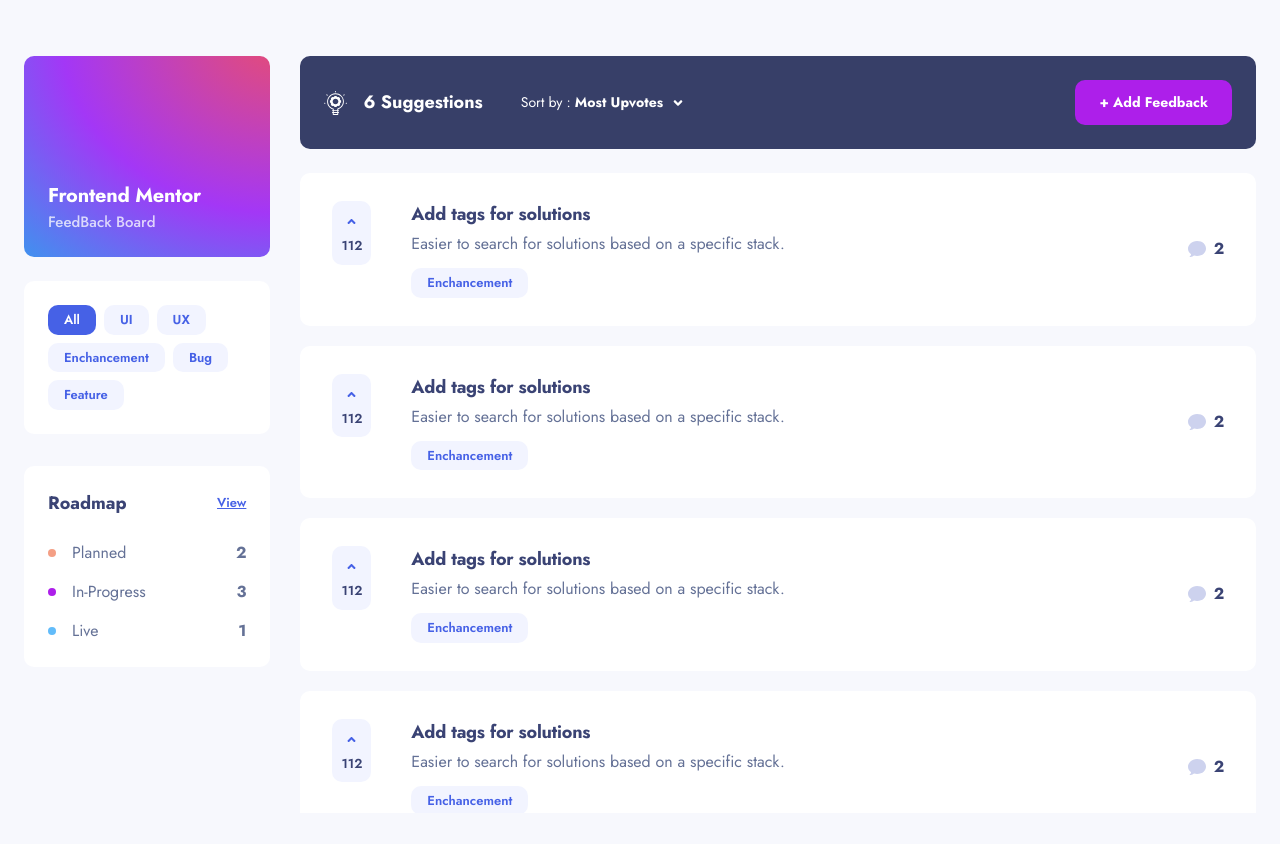
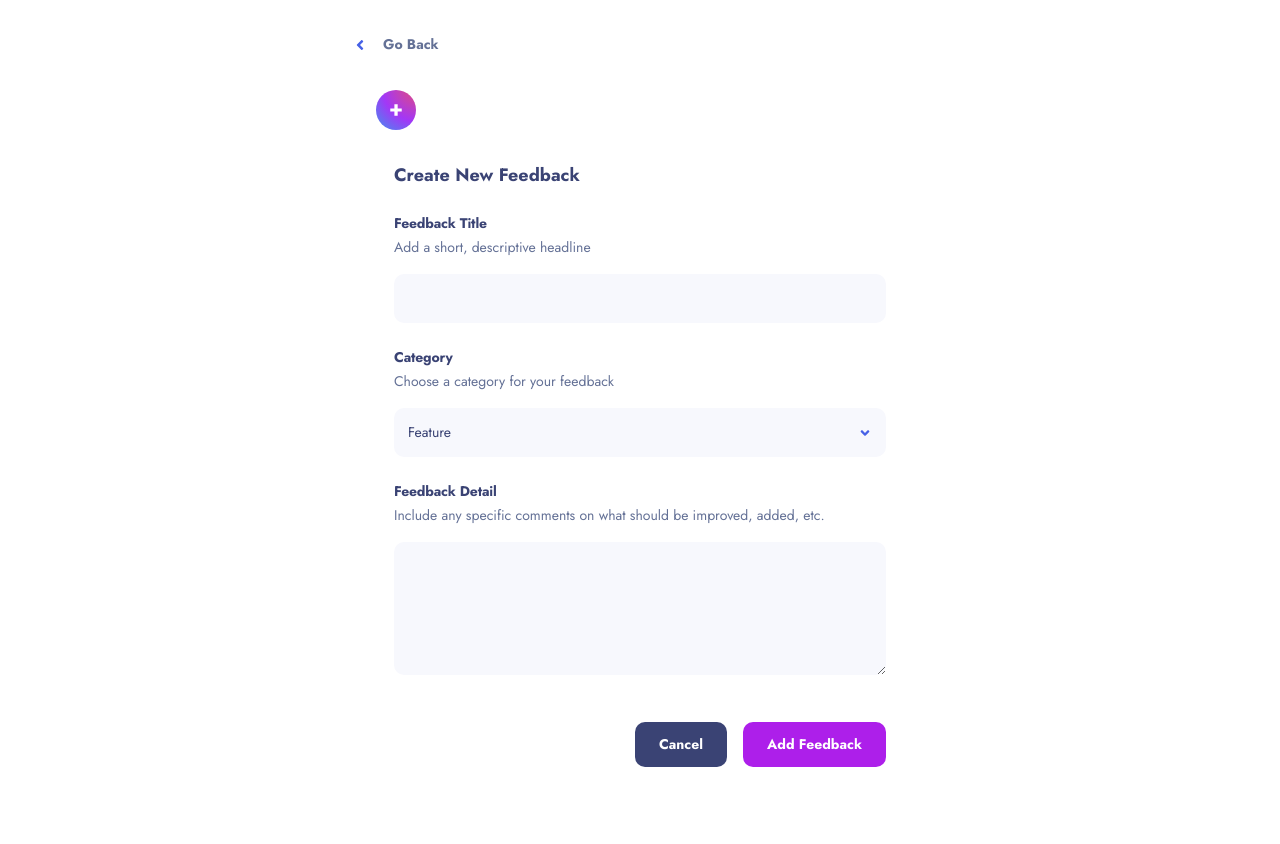
Before and after one commit to andreiwebdev/product-feedback-webapp, a React (Vite) app in the folder frontend/: page /add-feedback in a window 1280 px wide. Shown: the top 844 px of the page. After the commit the page ends 809 px from the top, so only its background shows below. Built offline with nearby package versions, Linux system fonts and the light colour scheme.

Commit message:
Update: Render feedbacks

```diff
--- a/frontend/package.json
+++ b/frontend/package.json
@@ -10,9 +10,13 @@
     "preview": "vite preview"
   },
   "dependencies": {
+    "@tanstack/react-query": "^5.18.0",
+    "@tanstack/react-query-devtools": "^5.18.0",
+    "axios": "^1.6.7",
     "react": "^18.2.0",
     "react-dom": "^18.2.0",
-    "react-icons": "^5.0.1"
+    "react-icons": "^5.0.1",
+    "react-router-dom": "^6.21.3"
   },
   "devDependencies": {
     "@types/react": "^18.2.43",
--- /dev/null
+++ b/frontend/src/api/feedbacks.ts
@@ -0,0 +1,19 @@
+import axios from "axios";
+
+export const getFeedbacks = () => {
+    return axios
+        .get(`${import.meta.env.VITE_API_URI}feedbacks`)
+        .then((response) => response.data);
+};
+
+export const createFeedback = (feedback: {
+    title: string;
+    category: string;
+    description: string;
+    upvotes: number;
+    comments: string[];
+}) => {
+    return axios
+        .post(`${import.meta.env.VITE_API_URI}feedbacks`, feedback)
+        .then((response) => response.data);
+};
--- a/frontend/src/components/SuggestionsScreen/ActionsTopBar.tsx
+++ b/frontend/src/components/SuggestionsScreen/ActionsTopBar.tsx
@@ -1,7 +1,13 @@
+import { useNavigate } from "react-router-dom";
 import { Dropdown } from "../common";
 import { SvgIdea } from "../svgs";
 
 export const ActionsTopBar = () => {
+    const navigate = useNavigate();
+
+    const handleAddFeedback = () => {
+        navigate("/add-feedback");
+    };
     return (
         <div className="mx-auto md:px-[24px] xl:px-0 xs:px-0 sm:max-w-3xl xl:w-full xl:max-w-full xl:mx-0">
             <div className="bg-navy w-full px-[24px] py-[8px] mb-[32px] flex items-center justify-between md:max-w-3xl md:mx-auto md:rounded-[10px] md:mb-[24px] md:py-[16px] md:px-[24px] xl:mx-0 xl:w-full xl:max-w-full xl:p-[24px]">
@@ -24,7 +30,10 @@
                         </div>
                     </div>
                 </div>
-                <div className="bg-purple rounded-[10px] text-white px-[16px] py-[10px] text-[13px] font-bold cursor-pointer w-fit md:text-[14px] md:py-[12px] md:px-[24px]">
+                <div
+                    onClick={handleAddFeedback}
+                    className="bg-purple rounded-[10px] text-white px-[16px] py-[10px] text-[13px] font-bold cursor-pointer w-fit md:text-[14px] md:py-[12px] md:px-[24px]"
+                >
                     + Add Feedback
                 </div>
             </div>
--- a/frontend/src/components/SuggestionsScreen/FeedbackCard.tsx
+++ b/frontend/src/components/SuggestionsScreen/FeedbackCard.tsx
@@ -2,20 +2,26 @@
 import CommentsIcon from "../../assets/shared/icon-comments.svg";
 import { useState } from "react";
 
-export const FeedbackCard = () => {
+export const FeedbackCard = (props: {
+    title: string;
+    category: string;
+    description: string;
+    upvotes: number;
+    comments: number;
+}) => {
     const [isUpvoted, setIsUpvoted] = useState(false);
 
     return (
         <div className="bg-white rounded-[10px] p-[24px] mb-[16px] last:mb-0 md:flex md:mb-[20px] md:items-start md:gap-[40px] md:relative md:py-[28px] md:px-[32px]">
             <div className="mb-[16px] md:mb-0 md:order-2 md:pr-[50px]">
                 <h3 className="text-darkNavy text-[13px] font-bold -tracking-[0.181px] mb-[9px] md:text-[18px] md:-tracking-[0.25px] md:mb-[4px]">
-                    Add tags for solutions
+                    {props.title}
                 </h3>
                 <p className="text-lightNavy text-[13px] mb-[8px] md:text-[16px] md:mb-[12px]">
-                    Easier to search for solutions based on a specific stack.
+                    {props.description}
                 </p>
                 <div className="bg-grey rounded-[10px] text-blue hover:bg-lighterBlue w-fit px-[16px] py-[5px] cursor-pointer text-[13px] font-semibold">
-                    Enchancement
+                    {props.category}
                 </div>
             </div>
             <div className="flex items-center justify-between md:order-1">
@@ -30,13 +36,13 @@
                             isUpvoted ? "text-white" : "text-blue"
                         }`}
                     />{" "}
-                    <span>112</span>
+                    <span>{props.upvotes}</span>
                 </div>
                 <div className="md:absolute right-[32px] top-1/2 transform -translate-y-1/2">
                     <div className="flex items-center gap-[8px]">
                         <img src={CommentsIcon} alt="comment icon" />
                         <div className="text-darkNavy text-[13px] font-bold -tracking-[0.181px] md:text-[16px]">
-                            2
+                            {props.comments}
                         </div>
                     </div>
                 </div>
--- a/frontend/src/components/SuggestionsScreen/NoFeedback.tsx
+++ b/frontend/src/components/SuggestionsScreen/NoFeedback.tsx
@@ -1,6 +1,13 @@
+import { useNavigate } from "react-router-dom";
 import NoFeedBackImage from "../../assets/suggestions/illustration-empty.svg";
 
 export const NoFeedback = () => {
+    const navigate = useNavigate();
+
+    const handleAddFeedback = () => {
+        navigate("/add-feedback");
+    };
+
     return (
         <div className="bg-white rounded-[10px] py-[76px] px-[25px] flex flex-col items-center justify-center text-center md:py-[110px] md:px-[140px] xl:px-[209px]">
             <img
@@ -15,7 +22,10 @@
                 Got a suggestion? Found a bug that needs to be squashed? We love
                 hearing about new ideas to improve our app.
             </p>
-            <div className="bg-purple rounded-[10px] text-white px-[16px] py-[10px] text-[13px] font-bold cursor-pointer w-fit md:text-[14px] md:py-[12px] md:px-[24px]">
+            <div
+                onClick={handleAddFeedback}
+                className="bg-purple rounded-[10px] text-white px-[16px] py-[10px] text-[13px] font-bold cursor-pointer w-fit md:text-[14px] md:py-[12px] md:px-[24px]"
+            >
                 + Add Feedback
             </div>
         </div>
--- a/frontend/src/components/SuggestionsScreen/SuggestionsScreen.tsx
+++ b/frontend/src/components/SuggestionsScreen/SuggestionsScreen.tsx
@@ -1,26 +1,42 @@
-import { ActionsTopBar, FeedbackCard } from ".";
+import { ActionsTopBar, FeedbackCard, NoFeedback } from ".";
 import { Sidebar } from "../Sidebar";
 import { Wrapper } from "../common";
+import { useQuery } from "@tanstack/react-query";
+import { getFeedbacks } from "../../api/feedbacks";
 
 export const SuggestionsScreen = () => {
+    const {
+        status,
+        error,
+        data: feedbacks,
+    } = useQuery({
+        queryKey: ["feedbacks"],
+        queryFn: getFeedbacks,
+    });
+
+    if (status === "pending") return <div>Loading...</div>;
+    if (status === "error") return <div>{JSON.stringify(error)}</div>;
+
     return (
         <div className="xl:flex xl:max-w-7xl xl:mx-auto xl:gap-[30px] xl:px-[24px] xl:h-full">
             <Sidebar />
             <div className="w-full">
                 <ActionsTopBar />
                 <Wrapper extraClasses="h-[80vh] overflow-auto">
-                    <div>
-                        <FeedbackCard />
-                        <FeedbackCard />
-                        <FeedbackCard />
-                        <FeedbackCard />
-                        <FeedbackCard />
-                        <FeedbackCard />
-                        <FeedbackCard />
-                        <FeedbackCard />
-                        <FeedbackCard />
-                        <FeedbackCard />
-                    </div>
+                    {feedbacks?.length ? (
+                        feedbacks?.map((feedback: any) => (
+                            <FeedbackCard
+                                key={feedback._id}
+                                title={feedback.title}
+                                category={feedback.category}
+                                description={feedback.description}
+                                upvotes={feedback.upvotes}
+                                comments={feedback.comments.length}
+                            />
+                        ))
+                    ) : (
+                        <NoFeedback />
+                    )}
                 </Wrapper>
             </div>
         </div>
--- a/frontend/src/main.tsx
+++ b/frontend/src/main.tsx
@@ -1,10 +1,30 @@
-import React from 'react'
-import ReactDOM from 'react-dom/client'
-import App from './App.tsx'
-import './index.css'
+import React from "react";
+import ReactDOM from "react-dom/client";
+import App from "./App.tsx";
+import "./index.css";
+import { RouterProvider, createBrowserRouter } from "react-router-dom";
+import { CreateNewFeedbackScreen } from "./components/CreateNewFeedbackScreen/index.tsx";
+import { QueryClient, QueryClientProvider } from "@tanstack/react-query";
+import { ReactQueryDevtools } from "@tanstack/react-query-devtools";
 
-ReactDOM.createRoot(document.getElementById('root')!).render(
-  <React.StrictMode>
-    <App />
-  </React.StrictMode>,
-)
+const router = createBrowserRouter([
+    {
+        path: "/",
+        element: <App />,
+    },
+    {
+        path: "/add-feedback",
+        element: <CreateNewFeedbackScreen />,
+    },
+]);
+
+const queryClient = new QueryClient();
+
+ReactDOM.createRoot(document.getElementById("root")!).render(
+    <React.StrictMode>
+        <QueryClientProvider client={queryClient}>
+            <RouterProvider router={router} />
+            <ReactQueryDevtools />
+        </QueryClientProvider>
+    </React.StrictMode>
+);
```
Also changed, not shown: 1 other file (tests, documents, lock files or other folders).
